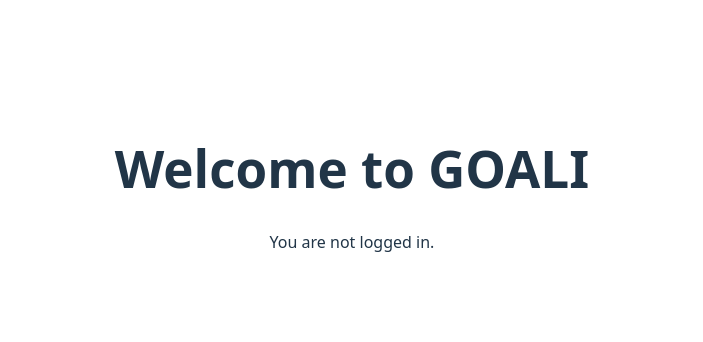
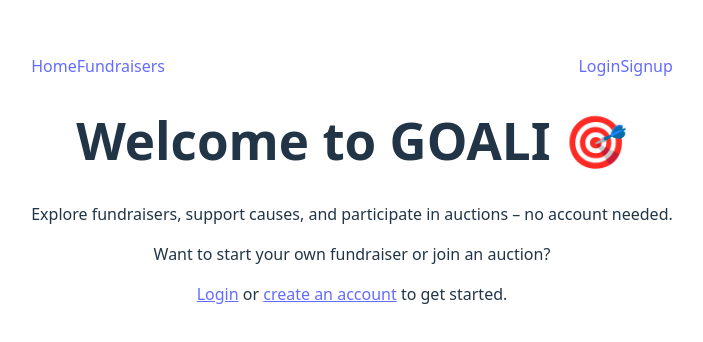
Before and after one commit to Mudasirsaeed032/Goali, a React (Vite) app in the folder frontend/: page / in a window 1280 px wide. Shown: the part 212-554 px from the top of the page, without its empty margins (288-991 px from the left). Built offline with nearby package versions, Linux system fonts and the light colour scheme; no server answers.

Commit message:
fixed the tone & logic in home.jsx to show a public viewing site

```diff
--- a/frontend/src/App.jsx
+++ b/frontend/src/App.jsx
@@ -1,22 +1,23 @@
-import './App.css'
+import './App.css';
 import { Routes, Route } from 'react-router-dom';
 import Login from './Components/Login/Login';
 import Signup from './Components/Signup/Signup';
 import Home from './Components/Home/Home';
 import MakeAdmin from './Components/MakeAdmin/MakeAdmin';
-
+import Layout from './Components/Layout/Layout';
 
 function App() {
-
   return (
     <Routes>
-      <Route path='/' element={<Home/>}/>
-      <Route path='/fundraisers' element={<h1>Fundraisers Page</h1>}/>
-      <Route path='/login' element={<Login/>}/>
-      <Route path='/signup' element={<Signup/>}/>
-      <Route path='/makeadmin' element={<MakeAdmin/>}/>
+      <Route path="/" element={<Layout />}>
+        <Route index element={<Home />} />
+        <Route path="fundraisers" element={<h1>Fundraisers Page</h1>} />
+        <Route path="login" element={<Login />} />
+        <Route path="signup" element={<Signup />} />
+        <Route path="makeadmin" element={<MakeAdmin />} />
+      </Route>
     </Routes>
-  )
+  );
 }
 
-export default App
+export default App;
--- a/frontend/src/Components/Home/Home.jsx
+++ b/frontend/src/Components/Home/Home.jsx
@@ -1,36 +1,43 @@
-import { useEffect, useState } from 'react';
-import axios from 'axios';
+import { useOutletContext } from 'react-router-dom';
 
 function Home() {
-  const [user, setUser] = useState(null);
-
-  useEffect(() => {
-    axios.get('http://localhost:5000/protected', {
-      withCredentials: true, // 👈 This is required!
-      headers: {'Cache-Control': 'no-cache'}
-    })
-      .then(res => {
-        setUser(res.data.user);
-      })
-      .catch(err => {
-        console.error('User not authorized:', err);
-        setUser(null);
-      });
-  }, []);
-
-
+  const { user } = useOutletContext();
 
   return (
-    <div className="p-4">
-      <h1 className="text-2xl font-bold mb-2">Welcome to GOALI</h1>
+    <div className="max-w-3xl mx-auto p-6 bg-white rounded shadow">
+      <h1 className="text-3xl font-bold mb-4 text-center text-gray-800">Welcome to GOALI 🎯</h1>
+      <p className="text-center text-gray-600 mb-8">
+        Explore fundraisers, support causes, and participate in auctions – no account needed.
+      </p>
+
       {user ? (
-        <div>
-          <p>Logged in as: <strong>{user.email}</strong></p>
-          <p>Full Name: <strong>{user.full_name}</strong></p>
-          <p>User Role: <strong>{user.role}</strong></p>
+        <div className="space-y-4 text-gray-700">
+          <p>
+            <span className="font-semibold">Logged in as:</span> {user.email}
+          </p>
+          <p>
+            <span className="font-semibold">Full Name:</span> {user.full_name}
+          </p>
+          <p>
+            <span className="font-semibold">Role:</span> {user.role}
+          </p>
+
+          {user.role === 'admin' && (
+            <div className="mt-4 p-4 bg-yellow-100 border border-yellow-300 rounded">
+              <h2 className="text-xl font-semibold mb-2">Admin Access</h2>
+              <p>You have access to admin-only tools like user promotion and dashboard insights.</p>
+            </div>
+          )}
         </div>
       ) : (
-        <p>You are not logged in.</p>
+        <div className="text-center text-gray-700">
+          <p className="mb-2">
+            Want to start your own fundraiser or join an auction?
+          </p>
+          <p>
+            <a href="/login" className="text-blue-600 underline">Login</a> or <a href="/signup" className="text-blue-600 underline">create an account</a> to get started.
+          </p>
+        </div>
       )}
     </div>
   );
```
